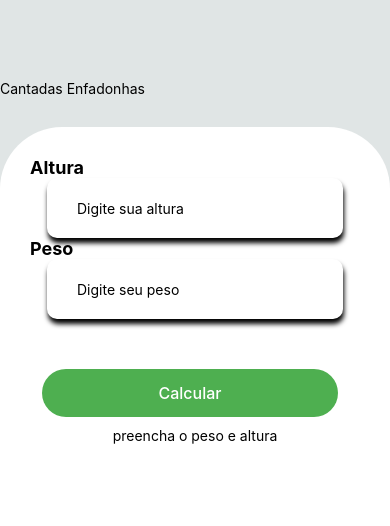
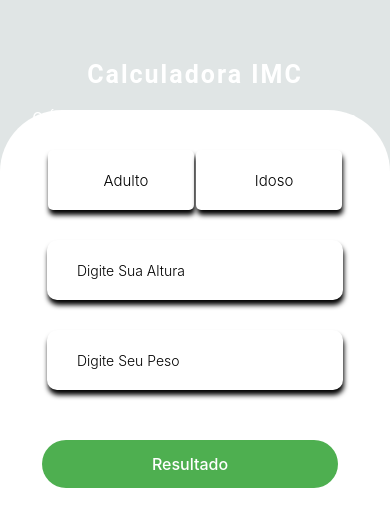
Before and after one commit to Brukyu/imc-app, a React Native app: screen / in a window 390 px wide. Shown: the top 526 px of the page. Built offline with nearby package versions, Linux system fonts and the light colour scheme.

Commit message:
add age button

```diff
--- a/src/components/Form/ResultIMC/index.js
+++ b/src/components/Form/ResultIMC/index.js
@@ -1,11 +1,12 @@
 import React from "react";
 import { View, Text } from "react-native";
+import styles from "./style";
 
 export default function ResultIMC(props){
     return(
-        <View>
-            <Text>{props.messageResultIMC}</Text>
-            <Text>{props.ResultIMC}</Text>
+        <View style={styles.resultIMC}>
+            <Text style={styles.information}>{props.messageResultIMC}</Text>
+            <Text style={styles.numberIMC}>{props.ResultIMC}</Text>
         </View>
     )
 }
--- a/src/components/Form/index.js
+++ b/src/components/Form/index.js
@@ -1,64 +1,82 @@
-import React, {useState} from "react";
+import React, { useState } from "react";
 import { Text, TextInput, View, TouchableOpacity } from "react-native";
 import ResultIMC from "./ResultIMC/";
 import styles from "./style";
 
-export default function Form(){
+export default function Form() {
+  const [height, setHeight] = useState(null);
+  const [weight, setWeight] = useState(null);
+  const [messageIMC, setMessageIMC] = useState(null);
+  const [imc, setIMC] = useState(null);
+  const [textButton, setTextButton] = useState("Resultado");
+  const [selectedButton, setSelectedButton] = useState(null);
 
-const [height, setHeight]= useState(null)
-const [weight,setWeight]= useState(null)
-const [messageIMC, setMessageIMC]= useState("preencha o peso e altura")
-const [imc, setIMC]= useState(null)
-const [textButton, setTextButton]= useState("Calcular")
-
-function imcCalculator (){
-    return setIMC ((weight/(height*height)).toFixed(2))
+  function imcCalculator() {
+    return setIMC((weight / (height * height)).toFixed(2));
   }
 
-function validationIMC(){
-    if(weight != null && height != null){
-        imcCalculator()
-        setHeight(null)
-        setWeight(null)
-        setMessageIMC("Seu imc é igual:")
-        setTextButton("Calcular novamente")
-        return
+  function validationIMC() {
+    if (weight != null && height != null) {
+      imcCalculator();
+      setHeight(null);
+      setWeight(null);
+      setMessageIMC("Seu imc é igual:");
+      setTextButton("Calcular novamente");
+      return;
     }
-    setIMC(null)
-    setTextButton("Calcular")
-    setMessageIMC("preencha o texto e altura")
+    setIMC(null);
+    setTextButton("Resultado");
+    setMessageIMC("Preencha o texto e altura");
   }
 
-    return(
+  return (
     <View style={styles.FormContext}>
+      <View style={styles.ageButtonContainer}>
+        <TouchableOpacity
+          style={[
+            styles.ageButton,
+            selectedButton === "adulto" && { backgroundColor: "#2996f0" },
+          ]}
+          onPress={() => setSelectedButton("adulto")}
+        >
+          <Text style={[styles.ageButtonText, selectedButton === "adulto" && { color: "#FFFFFF" }]}>Adulto</Text>
+        </TouchableOpacity>
+        <TouchableOpacity
+          style={[
+            styles.ageButton,
+            selectedButton === "idoso" && { backgroundColor: "#2996f0" },
+          ]}
+          onPress={() => setSelectedButton("idoso")}
+        >
+          <Text style={[styles.ageButtonText, selectedButton === "idoso" && { color: "#FFFFFF" }]}>Idoso</Text>
+        </TouchableOpacity>
+      </View>
       <View style={styles.form}>
-
-            <Text style={styles.formLable}>Altura</Text>
-            <TextInput style={styles.input}
-              placeholder="Digite sua altura"
+        <TextInput
+          style={[
+            styles.input,
+            { marginBottom: 30, paddingLeft: 30, fontSize: 14, fontWeight: "300" },
+          ]}
+          placeholder="Digite Sua Altura"
+          placeholderTextColor={"#000000"}
           keyboardType="numeric"
           value={height}
           onChangeText={(text) => setHeight(text)}
         />
-
-            <Text style={styles.formLable}>Peso</Text>
-            <TextInput style={styles.input}
-              placeholder="Digite seu peso"
+        <TextInput
+          style={[styles.input, { paddingLeft: 30, fontSize: 14, fontWeight: "300" }]}
+          placeholder="Digite Seu Peso"
+          placeholderTextColor={"#000000"}
           keyboardType="numeric"
           value={weight}
           onChangeText={(text) => setWeight(text)}
         />
 
-            <TouchableOpacity style ={styles.ButtonCalculator}
-              onPress={()=> {
-                validationIMC()
-              }}
-            >
+        <TouchableOpacity style={styles.ButtonCalculator} onPress={() => validationIMC()}>
           <Text style={styles.textButtonCalculator}>{textButton}</Text>
         </TouchableOpacity>
       </View>
-
       <ResultIMC messageResultIMC={messageIMC} ResultIMC={imc} />
     </View>
-    )
+  );
 }
--- a/src/components/Title/index.js
+++ b/src/components/Title/index.js
@@ -1,10 +1,12 @@
 import React from "react";
 import { View, Text } from "react-native";
+import styles from "./style";
 
 export default function Title(){
     return(
-        <View>
-            <Text>Cantadas Enfadonhas</Text>
+        <View style={styles.boxTitle}>
+            <Text style={styles.textTitle}>Calculadora IMC</Text>
+            <Text style={styles.textDescription}>O Índice de Massa Corporal (IMC) é uma medida que avalia a relação entre peso e altura de uma pessoa.</Text>
         </View>
     )
 }
```
Lines whose indentation alone changed are shown as unchanged.
